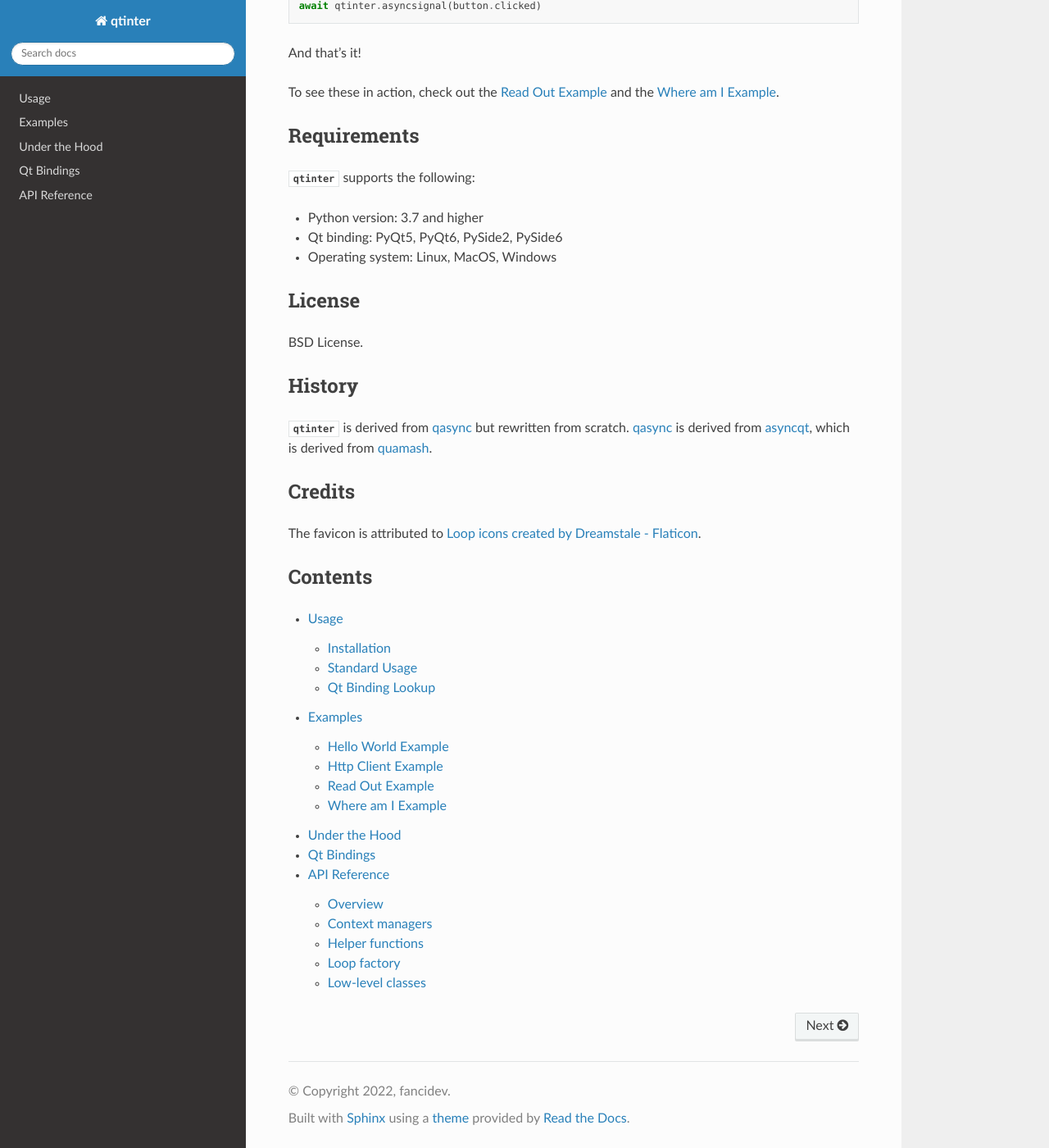
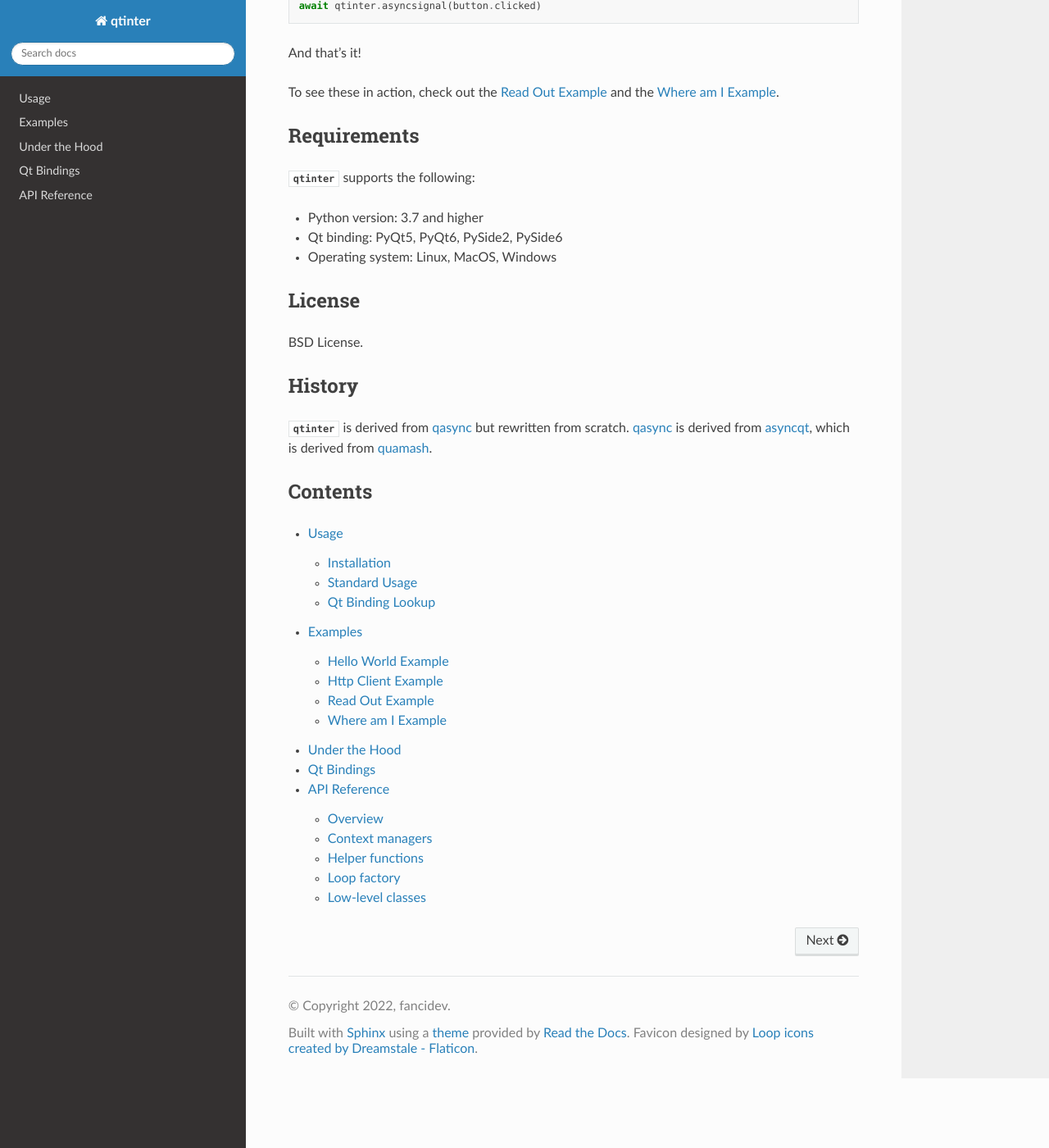
Before and after one commit to fancidev/qtinter, a Sphinx documentation site: the page built from docs/index.rst, in a window 1280 px wide and 1400 px high, scrolled down 1650 px. Shown: the whole window at 82% size. Built offline with Sphinx 7.4.7 and the Read the Docs theme 2.0.0, drawn with Linux system fonts in a browser that asks for light colours.

Commit message:
Move favicon attribution to footer.

```diff
--- /dev/null
+++ b/docs/_templates/footer.html
@@ -0,0 +1,4 @@
+{% extends '!footer.html' %}
+{% block extrafooter %}
+Favicon designed by <a href="https://www.flaticon.com/free-icons/loop" title="loop icons">Loop icons created by Dreamstale - Flaticon</a>.
+{% endblock %}
--- a/docs/index.rst
+++ b/docs/index.rst
@@ -133,13 +133,6 @@ is derived from asyncqt_, which is derived from quamash_.
 .. _quamash: https://github.com/harvimt/quamash
 
 
-Credits
--------
-
-The favicon is attributed to `Loop icons created by Dreamstale - Flaticon
-<https://www.flaticon.com/free-icons/loop>`_.
-
-
 Contents
 --------
 
```
